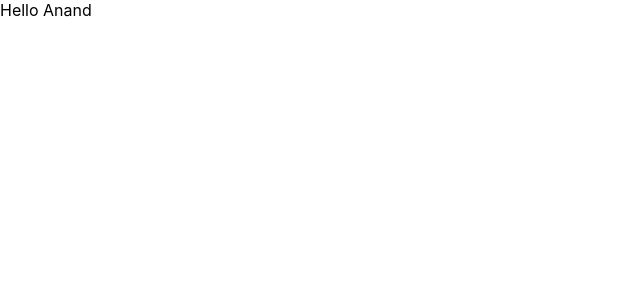
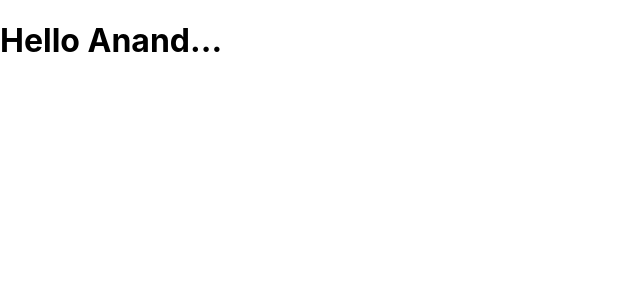
Before and after one commit to AnandShirbhaiyye/todoapp-practice, a React (Create React App) app in the folder client/: page / in a window 1280 px wide. Shown: the top 300 px of the page, without its empty margins (0-640 px from the left). Built offline with nearby package versions, Linux system fonts and the light colour scheme.

Commit message:
initial commit

```diff
--- a/client/src/App.js
+++ b/client/src/App.js
@@ -3,7 +3,9 @@ import './App.css';
 function App() {
   return (
    <>
-   Hello Anand
+   <div>
+       <h1>Hello Anand...</h1>
+   </div>
    </>
   );
 }
```
